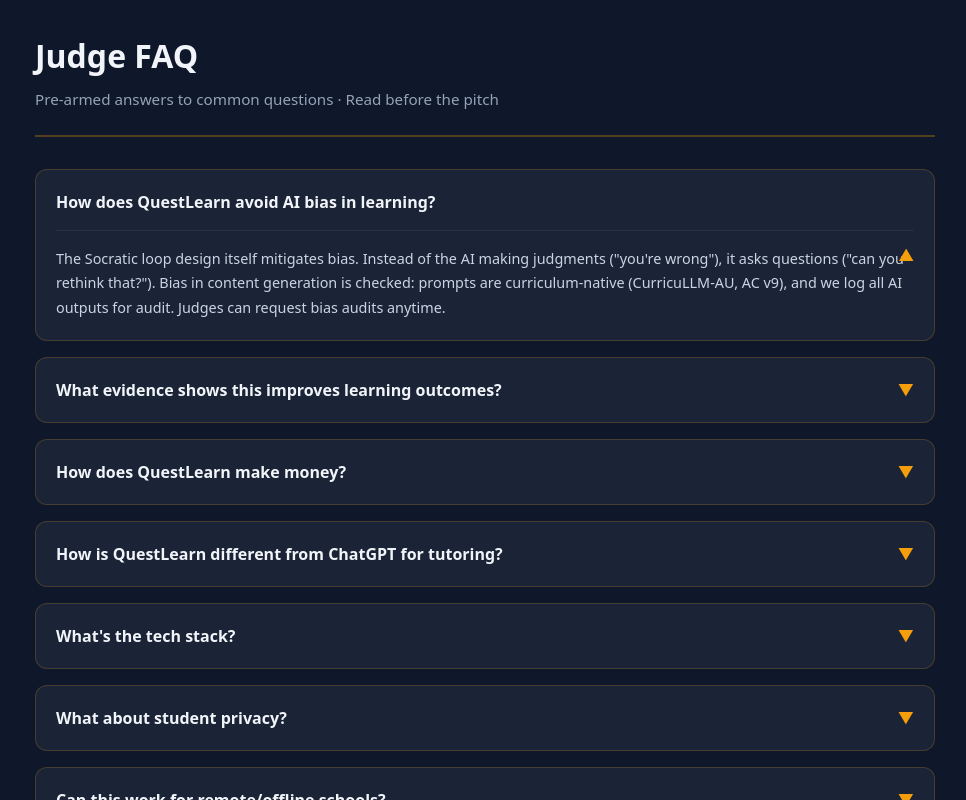
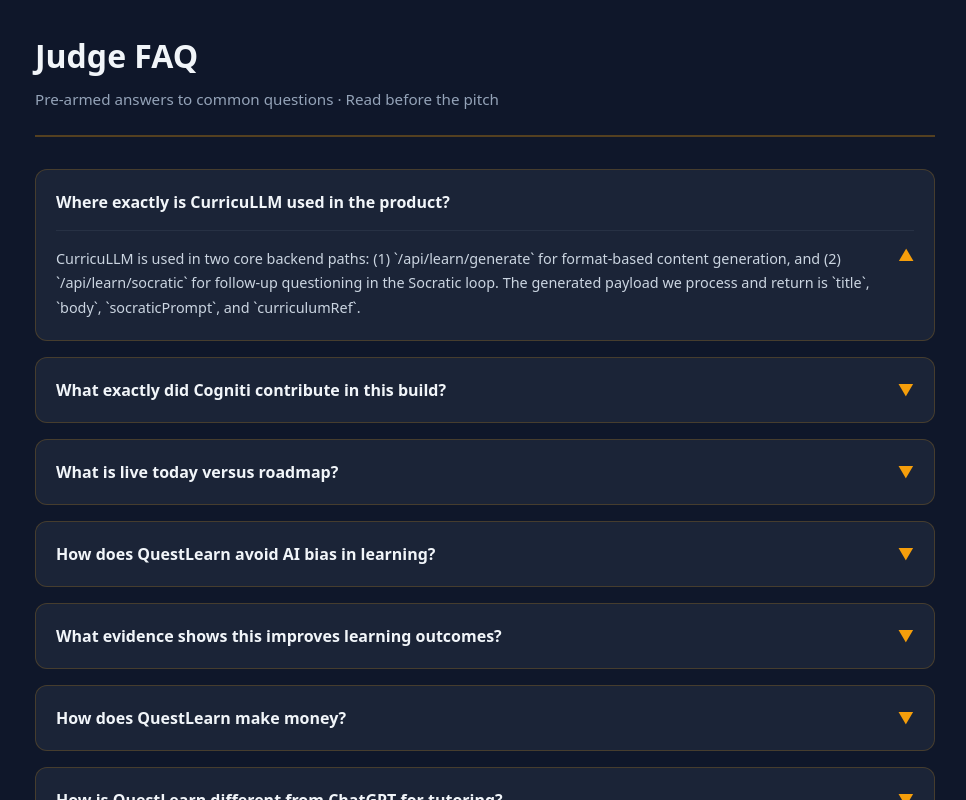
Before and after one commit to nissan/questlearn, a Next.js app: page /judge-faq in a window 1280 px wide. Shown: the whole page, without its empty margins (155-1121 px from the left). Built offline with nearby package versions, Linux system fonts and the light colour scheme.

Commit message:
feat(demo-assets): add judge Q&A on CurricuLLM, Cogniti, and live-vs-roadmap

```diff
--- a/src/app/judge-faq/page.tsx
+++ b/src/app/judge-faq/page.tsx
@@ -3,6 +3,18 @@
 import { useState } from 'react'
 
 const faqs = [
+  {
+    q: 'Where exactly is CurricuLLM used in the product?',
+    a: 'CurricuLLM is used in two core backend paths: (1) `/api/learn/generate` for format-based content generation, and (2) `/api/learn/socratic` for follow-up questioning in the Socratic loop. The generated payload we process and return is `title`, `body`, `socraticPrompt`, and `curriculumRef`.',
+  },
+  {
+    q: 'What exactly did Cogniti contribute in this build?',
+    a: 'Cogniti is used for our mini-app and tutor workflow layer. The deck now shows the exact raw prompts we used in Cogniti for Flashcards, Concept Map, and Debate. In the app, Cogniti tutor mode is integrated as an external tutor flow (opens Cogniti with sign-in), while our core curriculum generation path remains CurricuLLM-native.',
+  },
+  {
+    q: 'What is live today versus roadmap?',
+    a: 'Live today: deployed QuestLearn app, topic+format AI generation, Socratic follow-up loop, and teacher-facing engagement views. Roadmap/next: collaborative Study Rooms + Quiz Rooms, deeper orchestration, and offline-first expansion. We separate shipped functionality from future scope explicitly in the deck.',
+  },
   {
     q: 'How does QuestLearn avoid AI bias in learning?',
     a: 'The Socratic loop design itself mitigates bias. Instead of the AI making judgments ("you\'re wrong"), it asks questions ("can you rethink that?"). Bias in content generation is checked: prompts are curriculum-native (CurricuLLM-AU, AC v9), and we log all AI outputs for audit. Judges can request bias audits anytime.',
```
